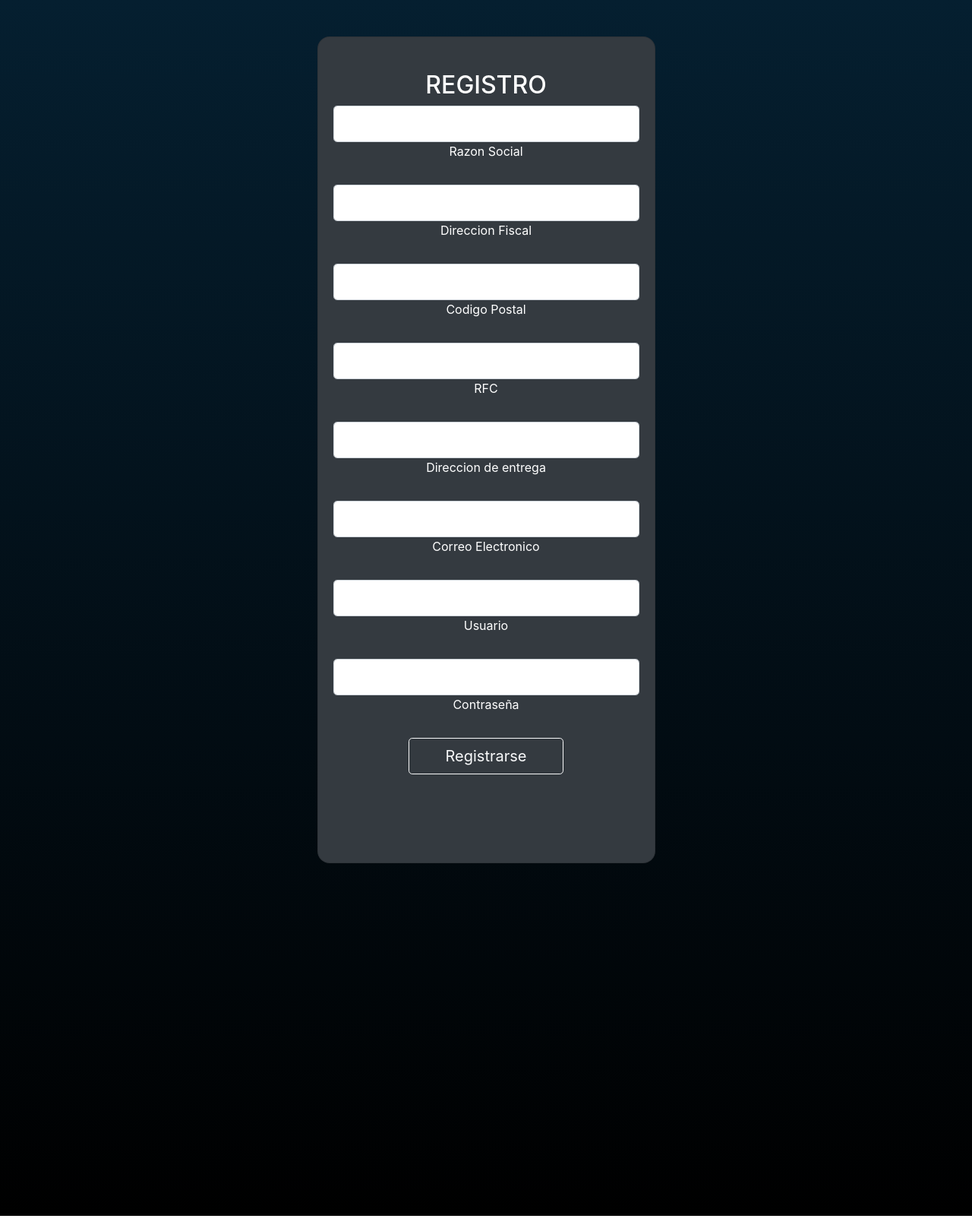
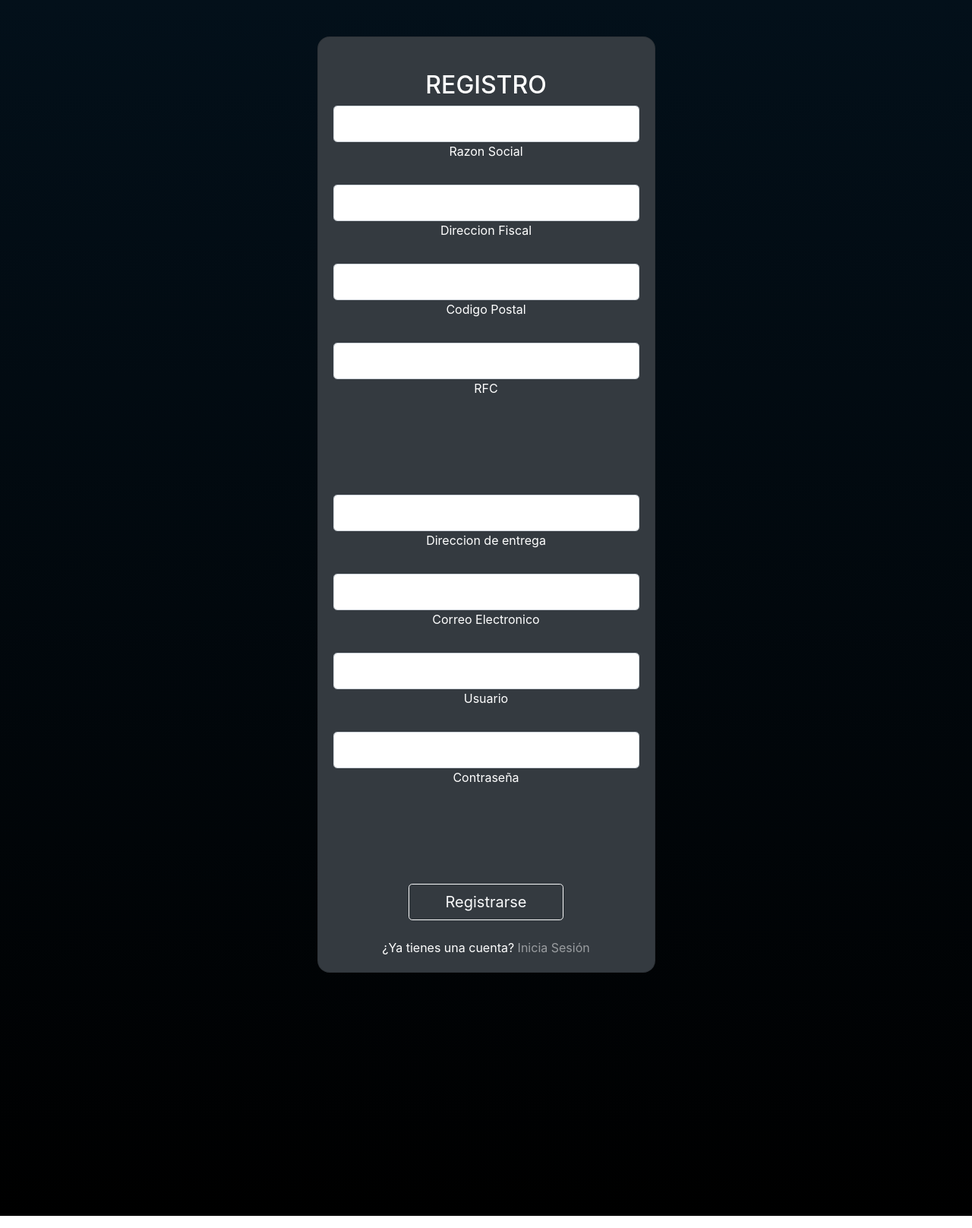
Before and after one commit to juanhalfaro/erpvirtual, a Django app: page /registro/ in a window 1280 px wide. Shown: the whole page at 76% size. Run offline with Django 4.2, Linux system fonts and the light colour scheme; some libraries are stand-ins or nearby versions.

Commit message:
Abansamos en Diseño y la BD

```diff
--- a/web/forms.py
+++ b/web/forms.py
@@ -13,7 +13,6 @@ class Register(forms.Form):
     username = forms.CharField()
     password = forms.CharField(widget=forms.PasswordInput)
 
-
 class LoginForm(forms.Form):
     username = forms.CharField()
     password = forms.CharField(widget=forms.PasswordInput)
--- a/web/models.py
+++ b/web/models.py
@@ -1,7 +1,4 @@
 from django.db import models
-
-
-
 
 class Usuario(models.Model):
     RazonS = models.CharField(max_length=150)
--- a/web/static/login.css
+++ b/web/static/login.css
@@ -1,8 +1,6 @@
 .gradient-custom {
     /* fallback for old browsers */
-
-    background: -webkit-linear-gradient(to right,#051f30, #000000);
-
+    background: -webkit-linear-gradient(to right, #051f30, #000000);
     /* W3C, IE 10+/ Edge, Firefox 16+, Chrome 26+, Opera 12+, Safari 7+ */
     background: linear-gradient(#051f30, #000000);
-    }
+}
--- a/web/static/registro.css
+++ b/web/static/registro.css
@@ -1,9 +1,11 @@
 .gradient-custom {
     /* fallback for old browsers */
-    background: -webkit-linear-gradient(to right,#051f30, #000000);
+    background: -webkit-linear-gradient(to right, #03101a, #000000);
+    /* W3C, IE 10+/ Edge, Firefox 16+, Chrome 26+, Opera 12+, Safari 7+ */
+    background: linear-gradient(#03101a, #000000);
+    height: 200vh;
+}
 
-    /* W3C, IE 10+/ Edge, Firefox 16+, Chrome 26+, Opera 12+, Safari 7+ */
-    background: linear-gradient(#051f30, #000000);
-
-    height: 200vh;
-    }
+#contenedor1 {
+    color: aqua;
+}
--- a/web/templates/registro.html
+++ b/web/templates/registro.html
@@ -7,10 +7,12 @@
 
 <!doctype html>
 <html lang="en">
+
 <head>
 
     <title>ERP|Registro</title>
 </head>
+
 <body>
 
 
@@ -21,6 +23,7 @@
             <div class="container py-5 h-100">
                 <div class="row  justify-content-center align-items-center h-50">
                     <div class="col-8 col-md-8 col-lg-6 col-xl-5">
+
                         <div class="card bg-dark text-white" style="border-radius: 1rem;">
                             <div class="card-body text-center">
 
@@ -29,45 +32,50 @@
                                     <h2 class="fw-bold mb-2 text-uppercase">Registro</h2>
 
                                     <div class="form-outline form-white mb-4">
-                      <input type="text" id="RazonS" name="RazonS" class="form-control form-control-lg"required>
+                                        <input type="text" id="RazonS" name="RazonS" class="form-control form-control-lg" required>
                                         <label class="form-label" for="typeRazonSocialX">Razon Social</label>
                                     </div>
                                     <div class="form-outline form-white mb-4">
-                      <input type="text" id="DireccionF" name="DireccionF" class="form-control form-control-lg"required>
+                                        <input type="text" id="DireccionF" name="DireccionF" class="form-control form-control-lg" required>
                                         <label class="form-label" for="typeDireccionFX">Direccion Fiscal</label>
                                     </div>
                                     <div class="form-outline form-white mb-4">
-                      <input type="text" id="CodigoP" name="CodigoP" class="form-control form-control-lg"required>
+                                        <input type="text" id="CodigoP" name="CodigoP" class="form-control form-control-lg" required>
                                         <label class="form-label" for="typeCodigoPX">Codigo Postal</label>
                                     </div>
                                     <div class="form-outline form-white mb-4">
-                      <input type="text" id="RFC" name="RFC" class="form-control form-control-lg"required>
+                                        <input type="text" id="RFC" name="RFC" class="form-control form-control-lg" required>
                                         <label class="form-label" for="typeRFCX">RFC</label>
                                     </div>
+                                </div>
+
+                                <div class="mb-md-5 mt-md-4 pb-5">
                                     <div class="form-outline form-white mb-4">
-                      <input type="text" id="DireccionE" name="DireccionE" class="form-control form-control-lg"required>
+                                        <input type="text" id="DireccionE" name="DireccionE" class="form-control form-control-lg" required>
                                         <label class="form-label" for="typeDireccionEX">Direccion de entrega</label>
                                     </div>
 
                                     <div class="form-outline form-white mb-4">
-                      <input type="email" id="Email" name="Email" class="form-control form-control-lg"required>
+                                        <input type="email" id="Email" name="Email" class="form-control form-control-lg" required>
                                         <label class="form-label" for="typeEmailX">Correo Electronico</label>
                                     </div>
 
                                     <div class="form-outline form-white mb-4">
-                        <input type="text" id="username" name="username" class="form-control form-control-lg"required>
+                                        <input type="text" id="username" name="username" class="form-control form-control-lg" required>
                                         <label class="form-label" for="typenameX">Usuario</label>
                                     </div>
-
                                     <div class="form-outline form-white mb-4">
-                      <input type="password" id="password" name="password" class="form-control form-control-lg"required>
+                                        <input type="password" id="password" name="password" class="form-control form-control-lg" required>
                                         <label class="form-label" for="typePasswordX">Contraseña </label>
                                     </div>
-
-
-                      <a href="{% url 'web:login' %}"><button class="btn btn-outline-light btn-lg px-5" type="submit" value="Enviar">Registrarse</button></a>
-
-
+                                </div>
+                                <a href="{% url 'web:login' %}">
+                                    <button class="btn btn-outline-light btn-lg px-5" type="submit" value="Enviar">Registrarse</button></a>
+                                <br>
+                                <br>
+                                <p class="mb-0"> ¿Ya tienes una cuenta?
+                                    <a href="{% url 'web:login' %}" class="text-white-50 fw-bold">Inicia Sesión</a>
+                                </p>
                             </div>
                         </div>
                     </div>
@@ -79,4 +87,5 @@
 
 
 </body>
+
 </html>
--- a/web/views.py
+++ b/web/views.py
@@ -50,8 +50,6 @@ def registro(request):
         'form': form,
     }
     return render(request, "registro.html", context)
-
-
 
 
 def login(request):
```
Also changed, not shown: Settings/settings.py (+19 -19 lines), web/templates/registration/login.html (+11 -15 lines), DataERP.sqlite3. Lines whose indentation alone changed are shown as unchanged.
